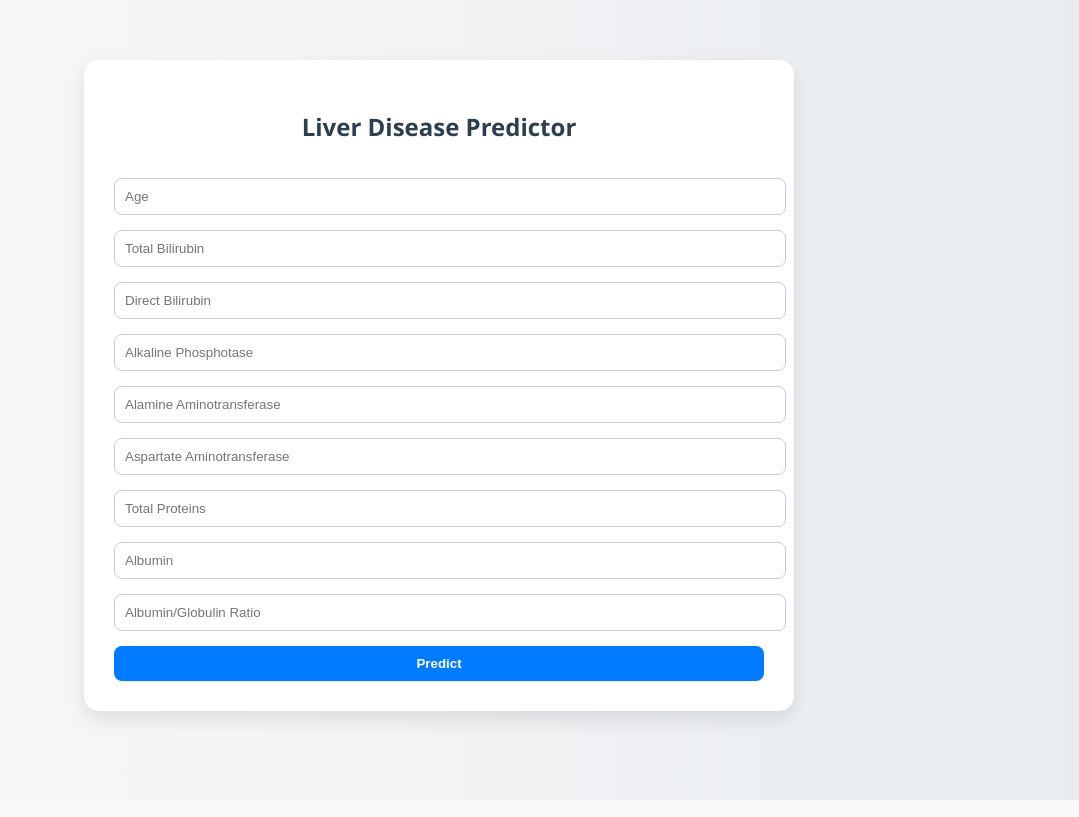
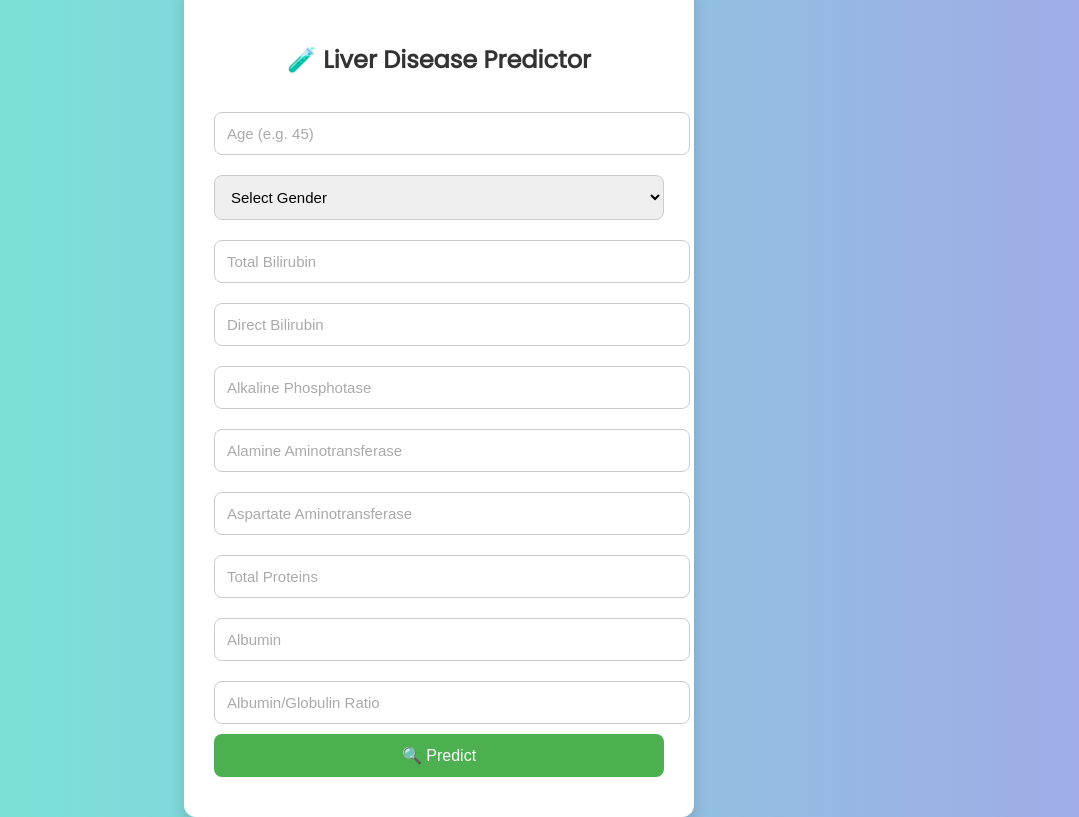
Before and after one commit to ajaybabu-1117/smart-interz-liver-prediction, a Flask app: page / in a window 1280 px wide. Shown: the whole page, without its empty margins (201-1280 px from the left). Run offline with Flask 3, Linux system fonts and the light colour scheme.

Commit message:
Update index.html

```diff
--- a/Flask/templates/index.html
+++ b/Flask/templates/index.html
@@ -3,13 +3,75 @@
 <head>
     <meta charset="UTF-8">
     <title>Liver Disease Prediction</title>
-    <link rel="stylesheet" href="{{ url_for('static', filename='style.css') }}">
+    <link rel="preconnect" href="https://fonts.googleapis.com">
+    <link href="https://fonts.googleapis.com/css2?family=Poppins&display=swap" rel="stylesheet">
+    <style>
+        body {
+            margin: 0;
+            padding: 0;
+            font-family: 'Poppins', sans-serif;
+            background: linear-gradient(to right, #74ebd5, #9face6);
+            display: flex;
+            justify-content: center;
+            align-items: center;
+            height: 100vh;
+        }
+
+        .container {
+            background-color: white;
+            padding: 40px 30px;
+            border-radius: 12px;
+            box-shadow: 0 8px 16px rgba(0,0,0,0.15);
+            max-width: 450px;
+            width: 100%;
+        }
+
+        h2 {
+            text-align: center;
+            color: #333;
+            margin-bottom: 25px;
+        }
+
+        input, select {
+            width: 100%;
+            padding: 12px;
+            margin: 10px 0;
+            border: 1px solid #ccc;
+            border-radius: 8px;
+            font-size: 15px;
+        }
+
+        button {
+            width: 100%;
+            padding: 12px;
+            background-color: #4CAF50;
+            color: white;
+            font-size: 16px;
+            border: none;
+            border-radius: 8px;
+            cursor: pointer;
+            transition: background-color 0.3s ease;
+        }
+
+        button:hover {
+            background-color: #45a049;
+        }
+
+        ::placeholder {
+            color: #aaa;
+        }
+    </style>
 </head>
 <body>
     <div class="container">
-        <h2>Liver Disease Predictor</h2>
+        <h2>🧪 Liver Disease Predictor</h2>
         <form action="/predict" method="POST">
-            <input name="age" type="number" placeholder="Age" required>
+            <input name="age" type="number" placeholder="Age (e.g. 45)" required>
+            <select name="gender" required>
+                <option value="">Select Gender</option>
+                <option value="male">Male</option>
+                <option value="female">Female</option>
+            </select>
             <input name="total_bilirubin" type="number" step="any" placeholder="Total Bilirubin" required>
             <input name="direct_bilirubin" type="number" step="any" placeholder="Direct Bilirubin" required>
             <input name="alkaline_phosphotase" type="number" step="any" placeholder="Alkaline Phosphotase" required>
@@ -18,7 +80,7 @@
             <input name="total_proteins" type="number" step="any" placeholder="Total Proteins" required>
             <input name="albumin" type="number" step="any" placeholder="Albumin" required>
             <input name="albumin_globulin_ratio" type="number" step="any" placeholder="Albumin/Globulin Ratio" required>
-            <button type="submit">Predict</button>
+            <button type="submit">🔍 Predict</button>
         </form>
     </div>
 </body>
```
